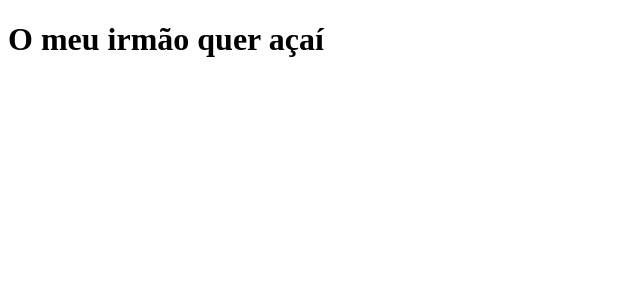
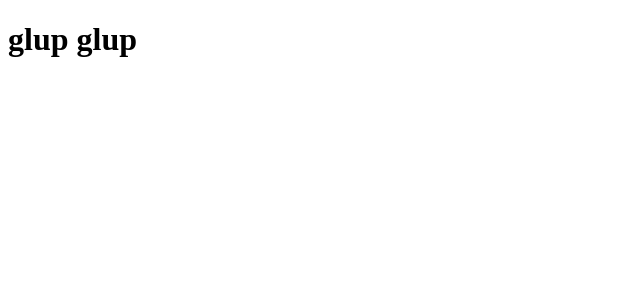
Before and after one commit to lonestarb/lp-tabnews, a Next.js app: page / in a window 1280 px wide. Shown: the top 300 px of the page, without its empty margins (0-640 px from the left). Built offline with nearby package versions, Linux system fonts and the light colour scheme.

Commit message:
eita mais uma atu

```diff
--- a/pages/index.js
+++ b/pages/index.js
@@ -1,5 +1,5 @@
 function Home() {
-  return <h1>O meu irmão quer açaí</h1>;
+  return <h1>glup glup</h1>;
 }
 
 export default Home;
```
